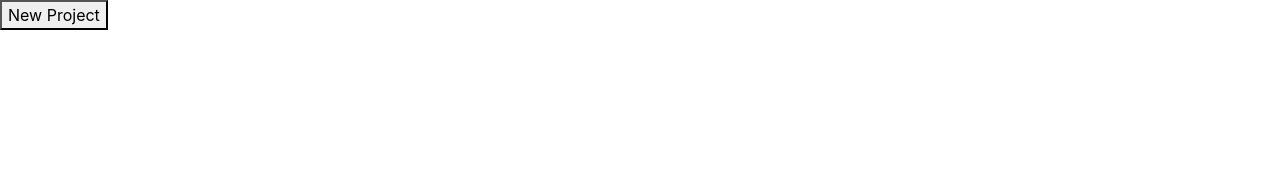
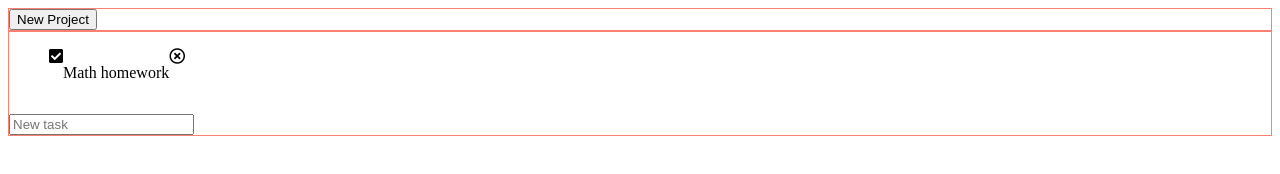
Before and after one commit to samgaco/todolist, a website built with webpack: page dist/index.html in a window 1280 px wide. Built offline with nearby package versions, Linux system fonts and the light colour scheme.

Commit message:
added todo list setup and started working on the event listener for the task inputs

```diff
--- a/src/domManager.js
+++ b/src/domManager.js
@@ -1,23 +1,34 @@
 const domManager = (() => {
   const content = document.querySelector('.content');
-  const newProjectForm =  document.querySelector('.new-project-form');
+  const newProjectButton =  document.querySelector('#newproject-button');
+  const taskList = document.querySelector('.task-list')
   const newProjectIcon = document.createElement('button');
+  const newTask = document.createElement('li').classList.add('li-task');
+
 
   const startApp = () => {
-    newProjectIcon.classList.add('new-project');
-    newProjectIcon.textContent = 'New Project';
-    content.appendChild(newProjectForm);
-    content.appendChild(newProjectIcon);
-  }
 
-  const openProjectform = ()  => {
-    newProjectForm.style.display = 'block';
-  }
-  const newProject = () => {
+    newProjectButton.addEventListener('click', function(){
+        document.querySelector('.new-project-form').style.display = 'block';  }
+    );
+
+    document.querySelector('#input-task').addEventListener('keypress', function (e) {
+      var key = e.which || e.keyCode;
+      if (key === 13) { // 13 is enter
+
+        taskList.appendChild(newTask)
+
+      }
+    })
 
   }
 
-  return {startApp, openProjectform, newProject}
+
+  const newProject = () => {
+      // Will render new project views
+  }
+
+  return {startApp, newProject}
 })();
 
 export default domManager;
--- a/src/index.js
+++ b/src/index.js
@@ -1,7 +1,3 @@
 import domManager from './domManager';
 
 domManager.startApp();
-
-document.querySelector('.new-project').addEventListener('click', ()  => {
-  domManager.openProjectform();
-})
--- a/src/styles.css
+++ b/src/styles.css
@@ -3,3 +3,23 @@
 .new-project-form{
   display: none;
 }
+
+.projects{
+  border: 1px solid salmon;
+}
+
+/* Main content */
+.content{
+  border: 1px solid salmon;
+
+}
+/* task list */
+
+.task-list{
+  list-style-type: none;
+  list-style: none;}
+
+.li-task{
+  display: flex;
+  flex-direction: row;
+}
--- a/src/task.js
+++ b/src/task.js
@@ -1,7 +1,7 @@
 const ToDo = () => {
 
-    const createTodo = (title, description, dueDate, priority, notes) => {
-        return{title,description,dueDate,priority,notes}
+    const createTodo = (title, description, dueDate, priority, notes, id) => {
+        return{title,description,dueDate,priority,notes, id}
     }
 
    return{createTodo}
```
Also changed, not shown: dist/index.html, dist/main.js, src/locarStorageManager.js (added), 1 other file.
